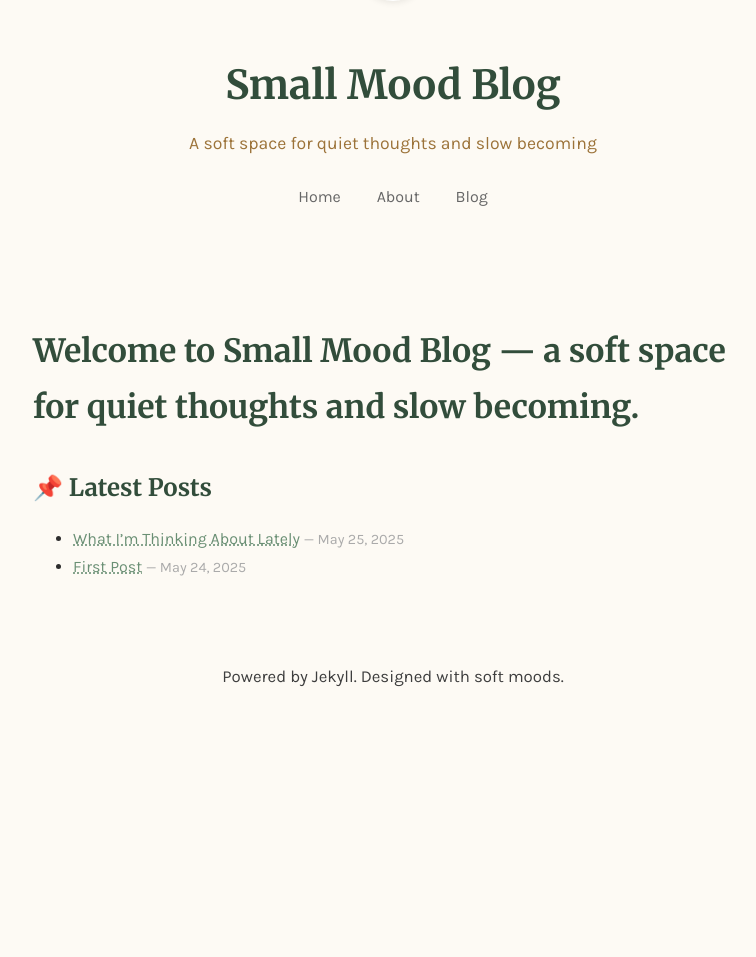
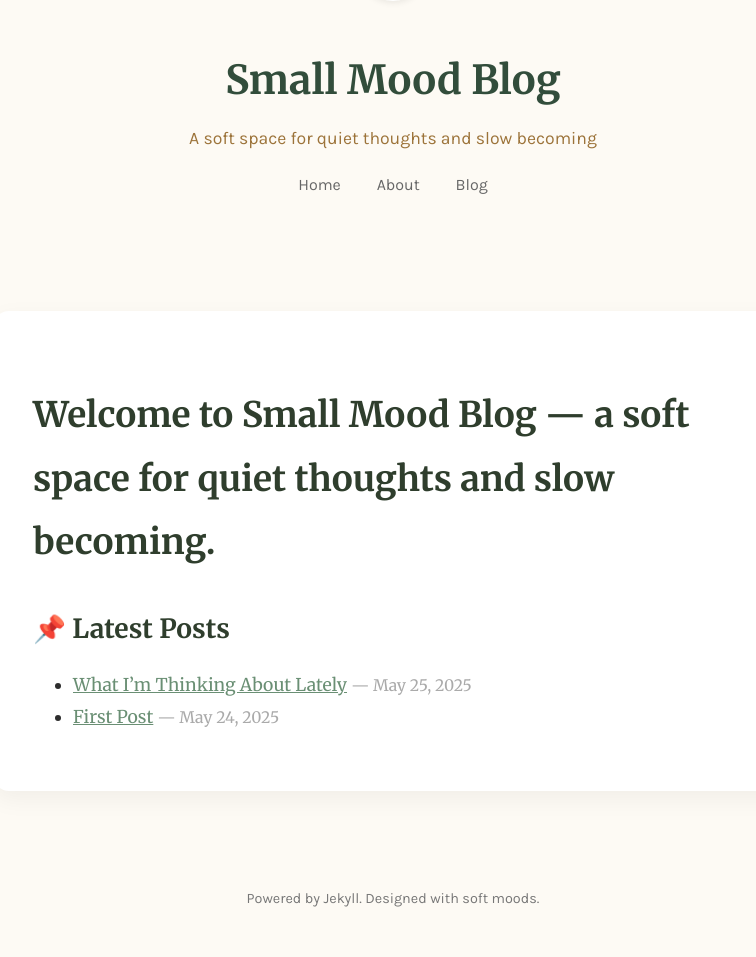
Before and after one commit to naneecodes/naneecodes.github.io, a Jekyll site: the page built from index.html, in a window 1280 px wide. Shown: the part 281-1238 px from the top of the page, without its empty margins (247-1003 px from the left). Built offline with Jekyll 4.4.1, drawn with Linux system fonts in a browser that asks for light colours; before the commit the page ends 1028 px from its top, so only the background shows below that; grey boxes are pictures that could not be loaded.

Commit message:
Add reading card style for blog posts

```diff
--- a/_layouts/default.html
+++ b/_layouts/default.html
@@ -28,9 +28,11 @@
     </div>
   </header>
 
-  <main class="container">
-    {{ content }}
-  </main>
+<div class="post">
+  <span class="date">{{ page.date | date: "%B %d, %Y" }}</span>
+  {{ content }}
+</div>
+
 
   <footer class="site-footer">
     <p>Powered by Jekyll. Designed with soft moods.</p>
--- a/assets/css/style.css
+++ b/assets/css/style.css
@@ -79,53 +79,64 @@ body {
   color: #000;
 }
 
+/* Literary Reading Card Style */
 
-/* Blog post container */
-.container, .post, article {
-  max-width: 740px;
-  margin: 2rem auto;
-  padding: 0 1.5rem;
+.post {
+  max-width: 720px;
+  margin: 3rem auto;
+  padding: 2.5rem;
+  background: #ffffff;
+  font-family: 'Merriweather', serif;
+  font-size: 1.1rem;
+  line-height: 1.8;
+  border-radius: 16px;
+  box-shadow: 0 8px 24px rgba(0, 0, 0, 0.05);
+  transition: box-shadow 0.3s ease;
 }
 
-/* Headings */
-h1, h2, h3, h4 {
-  font-family: 'Merriweather', serif;
+.post:hover {
+  box-shadow: 0 12px 30px rgba(0, 0, 0, 0.08);
+}
+
+.post h1, .post h2, .post h3, .post h4 {
   font-weight: 700;
-  color: #324d3b;
   margin-top: 2rem;
   margin-bottom: 1rem;
+  color: #2f3e2d;
 }
 
-/* Paragraphs */
-p {
+.post p {
   margin-bottom: 1.5rem;
-  font-size: 1.05rem;
-  color: #3e3e3e;
+  color: #444;
 }
 
-/* Links */
-a {
+.post a {
   color: #6a8f74;
-  text-decoration: underline dotted;
+  text-decoration: underline;
 }
 
-a:hover {
+.post a:hover {
   color: #3b5c4c;
 }
 
-blockquote {
+.post blockquote {
   font-style: italic;
-  background-color: #f2f2eb;
-  padding: 1rem;
-  border-left: 4px solid #c6d1be;
+  background: #f4f4f0;
+  padding: 1.2rem 1.5rem;
+  border-left: 5px solid #c8d4bd;
   margin: 2rem 0;
+  color: #555;
+  border-radius: 0.5rem;
 }
 
-.date {
-  color: #aaa;
-  font-size: 0.85rem;
-  margin-bottom: 1.5rem;
+.post .date {
+  color: #999;
+  font-size: 0.9rem;
+  margin-bottom: 1rem;
+  display: block;
+  text-align: center;
 }
+
 
 
 .container {
```
